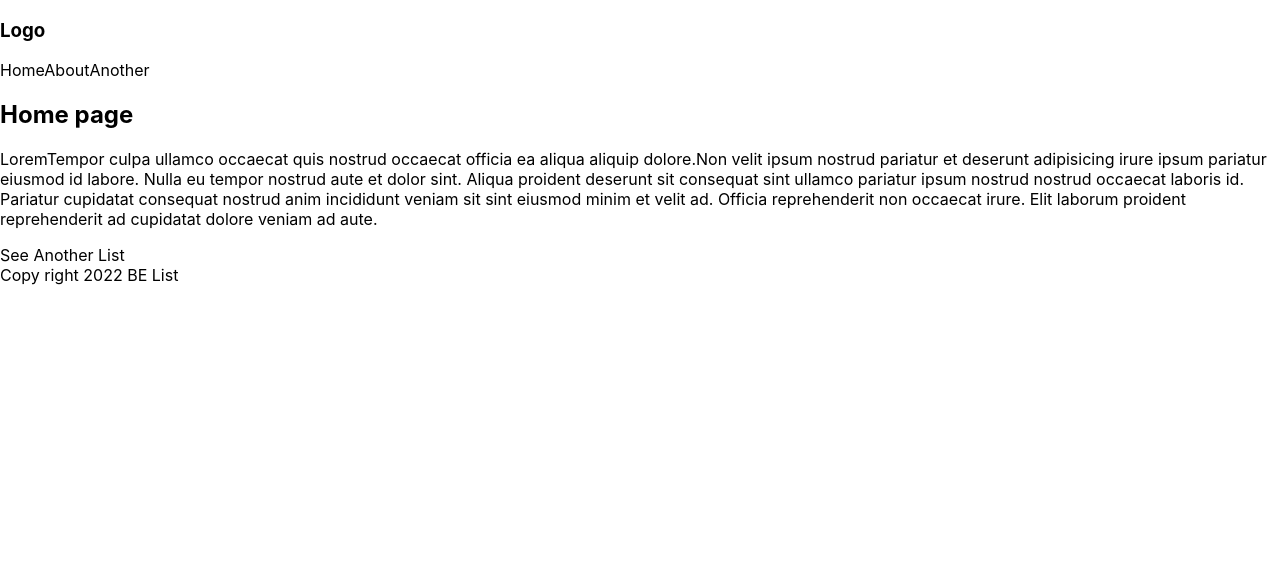
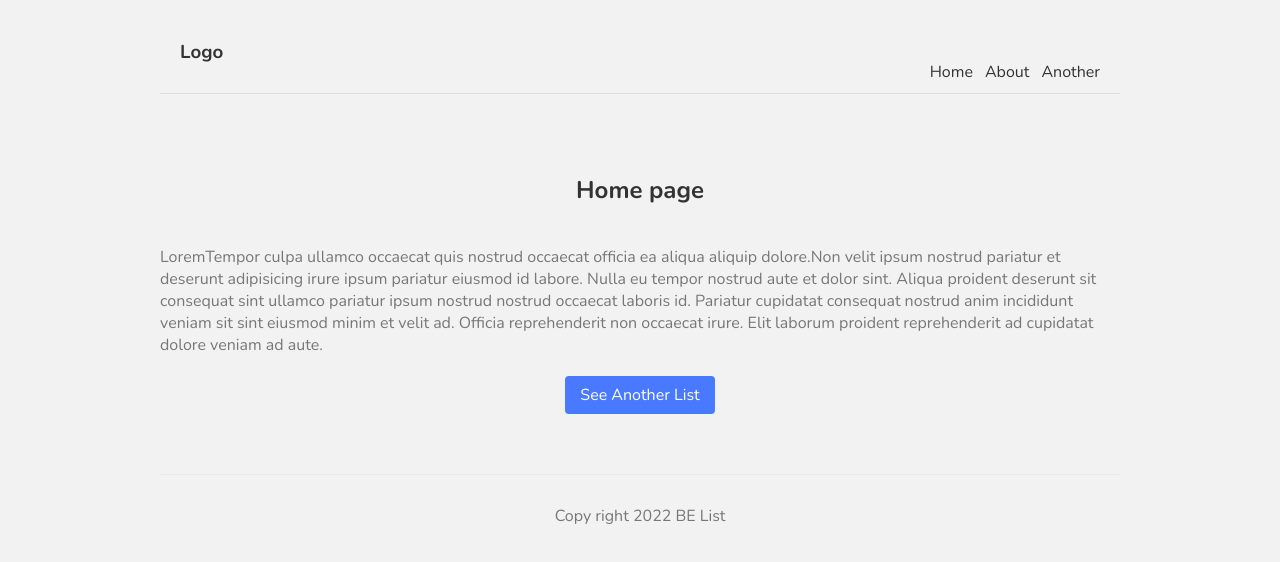
Before and after one commit to Boody2004/learn-next.js, a Next.js app: page / in a window 1280 px wide. Shown: the top 562 px of the page. Built offline with nearby package versions, Linux system fonts and the light colour scheme.

Commit message:
add 404 page and new style

```diff
--- a/components/Layout.js
+++ b/components/Layout.js
@@ -3,7 +3,7 @@ import Navbar from "./app/Navbar";
 
 const Layout = ({ children }) => {
   return (
-    <section>
+    <section className="content">
       <Navbar />
       {children}
       <Footer />
--- a/pages/about.js
+++ b/pages/about.js
@@ -2,7 +2,6 @@ const About = () => {
   return (
     <div>
       <h1>About page</h1>
-
       <p>
         LoremTempor culpa ullamco occaecat quis nostrud occaecat officia ea
         aliqua aliquip dolore.Non velit ipsum nostrud pariatur et deserunt
--- a/pages/index.js
+++ b/pages/index.js
@@ -6,9 +6,8 @@ import Link from "next/link";
 export default function Home() {
   return (
     <div>
-      <h1>Home page</h1>
-
-      <p>
+      <h1 className={styles.title}>Home page</h1>
+      <p className={styles.text}>
         LoremTempor culpa ullamco occaecat quis nostrud occaecat officia ea
         aliqua aliquip dolore.Non velit ipsum nostrud pariatur et deserunt
         adipisicing irure ipsum pariatur eiusmod id labore. Nulla eu tempor
@@ -18,9 +17,8 @@ export default function Home() {
         minim et velit ad. Officia reprehenderit non occaecat irure. Elit
         laborum proident reprehenderit ad cupidatat dolore veniam ad aute.
       </p>
-
       <Link href="/another">
-        <a>See Another List</a>
+        <a className={styles.btn}>See Another List</a>
       </Link>
     </div>
   );
--- a/styles/Home.module.css
+++ b/styles/Home.module.css
@@ -1,116 +1,18 @@
-.container {
-  padding: 0 2rem;
-}
-
-.main {
-  min-height: 100vh;
-  padding: 4rem 0;
-  flex: 1;
-  display: flex;
-  flex-direction: column;
-  justify-content: center;
-  align-items: center;
-}
-
-.footer {
-  display: flex;
-  flex: 1;
-  padding: 2rem 0;
-  border-top: 1px solid #eaeaea;
-  justify-content: center;
-  align-items: center;
-}
-
-.footer a {
-  display: flex;
-  justify-content: center;
-  align-items: center;
-  flex-grow: 1;
-}
-
-.title a {
-  color: #0070f3;
-  text-decoration: none;
-}
-
-.title a:hover,
-.title a:focus,
-.title a:active {
-  text-decoration: underline;
-}
-
 .title {
-  margin: 0;
-  line-height: 1.15;
-  font-size: 4rem;
-}
-
-.title,
-.description {
+  color: #333;
+  padding-bottom: 20px;
   text-align: center;
 }
-
-.description {
-  margin: 4rem 0;
-  line-height: 1.5;
-  font-size: 1.5rem;
+.text {
+  color: #777;
 }
-
-.code {
-  background: #fafafa;
-  border-radius: 5px;
-  padding: 0.75rem;
-  font-size: 1.1rem;
-  font-family: Menlo, Monaco, Lucida Console, Liberation Mono, DejaVu Sans Mono,
-    Bitstream Vera Sans Mono, Courier New, monospace;
+.btn {
+  display: block;
+  width: 150px;
+  padding: 8px 0;
+  margin: 20px auto;
+  background: #4979ff;
+  border-radius: 4px;
+  color: white;
+  text-align: center;
 }
-
-.grid {
-  display: flex;
-  align-items: center;
-  justify-content: center;
-  flex-wrap: wrap;
-  max-width: 800px;
-}
-
-.card {
-  margin: 1rem;
-  padding: 1.5rem;
-  text-align: left;
-  color: inherit;
-  text-decoration: none;
-  border: 1px solid #eaeaea;
-  border-radius: 10px;
-  transition: color 0.15s ease, border-color 0.15s ease;
-  max-width: 300px;
-}
-
-.card:hover,
-.card:focus,
-.card:active {
-  color: #0070f3;
-  border-color: #0070f3;
-}
-
-.card h2 {
-  margin: 0 0 1rem 0;
-  font-size: 1.5rem;
-}
-
-.card p {
-  margin: 0;
-  font-size: 1.25rem;
-  line-height: 1.5;
-}
-
-.logo {
-  height: 1em;
-  margin-left: 0.5rem;
-}
-
-@media (max-width: 600px) {
-  .grid {
-    width: 100%;
-    flex-direction: column;
-  }
-}
--- a/styles/globals.css
+++ b/styles/globals.css
@@ -1,16 +1,44 @@
-html,
+@import url("https://fonts.googleapis.com/css2?family=Nunito:wght@200;300;400;500;600;700;800&display=swap");
+
 body {
-  padding: 0;
-  margin: 0;
-  font-family: -apple-system, BlinkMacSystemFont, Segoe UI, Roboto, Oxygen,
-    Ubuntu, Cantarell, Fira Sans, Droid Sans, Helvetica Neue, sans-serif;
+  background: #f2f2f2;
+  color: #333;
+  font-family: "Nunito";
 }
-
 a {
-  color: inherit;
+  color: #333;
   text-decoration: none;
 }
-
-* {
-  box-sizing: border-box;
+.content {
+  max-width: 960px;
+  margin: 0 auto;
 }
+nav {
+  margin: 10px auto 80px;
+  padding: 10px 20px;
+  display: flex;
+  justify-content: flex-end;
+  align-items: flex-end;
+  border-bottom: 1px solid #ddd;
+}
+nav a {
+  margin-left: 12px;
+}
+nav .logo {
+  margin-right: auto;
+}
+footer {
+  display: block;
+  text-align: center;
+  padding: 30px 0;
+  margin-top: 60px;
+  color: #777;
+  border-top: 1px solid #eaeaea;
+}
+.not-found {
+  text-align: center;
+}
+.not-found a {
+  color: #4979ff;
+  text-decoration: underline;
+}
```
Also changed, not shown: pages/404.js (added, +25 -0 lines).
